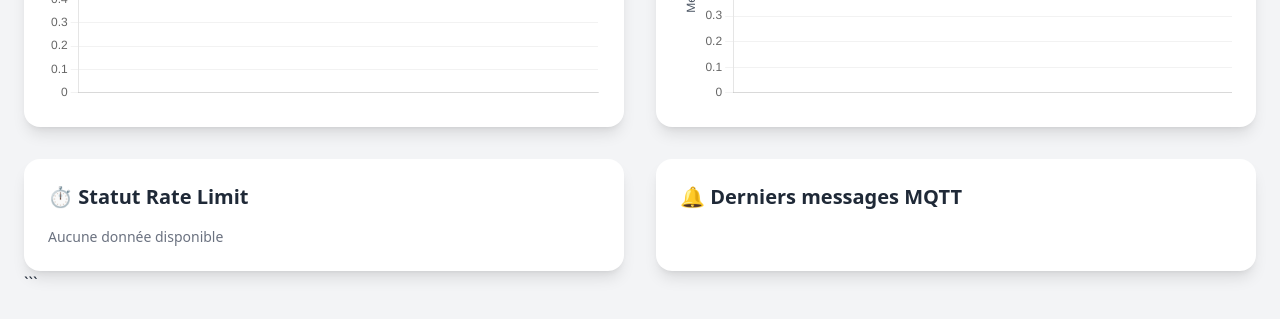
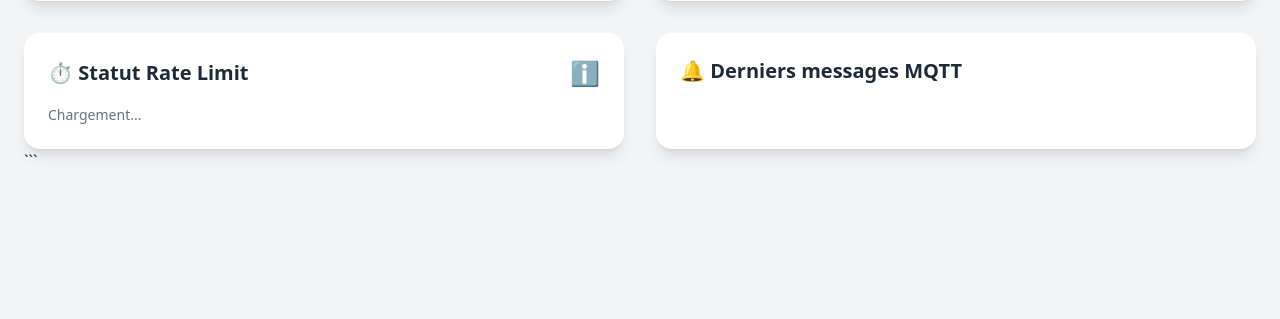
Before and after one commit to fasanicam/ferme-dashboard, a Flask app: page / in a window 1280 px wide. Shown: the part 493-812 px from the top of the page. After the commit the page ends 650 px from the top, so only its background shows below. Run offline with Flask 3, Linux system fonts and the light colour scheme; data that the repository does not hold is empty; some libraries are stand-ins or nearby versions.

Commit message:
feat: Add pedagogical rate limit explanation modal
- Replace native tooltip with custom modal
- Add info icon (ℹ️) button next to rate limit status
- Create detailed explanation with:
  - Simple definition for students
  - Clear rule: 1 save per 5 seconds per variable
  - Visual timeline example with ✓/✗ indicators
  - Color-coded sections (blue, green, orange, purple)
  - Explanation of what happens when publishing too fast
- Add showRateLimitInfo() and hideRateLimitInfo() functions
- Smooth fade-in/scale animation

```diff
--- a/templates/dashboard.html
+++ b/templates/dashboard.html
@@ -158,7 +158,14 @@
   <div class="mt-8 grid grid-cols-1 lg:grid-cols-2 gap-8">
     <!-- Rate Limit Status -->
     <div class="bg-white rounded-2xl shadow-lg p-6">
-      <h2 class="text-xl font-bold mb-4 text-gray-800">⏱️ Statut Rate Limit</h2>
+      <div class="flex items-center justify-between mb-4">
+        <h2 class="text-xl font-bold text-gray-800">⏱️ Statut Rate Limit</h2>
+        <button onclick="showRateLimitInfo()"
+          class="text-blue-600 hover:text-blue-800 text-2xl cursor-pointer transition-transform hover:scale-110"
+          title="Qu'est-ce que le rate limit ?">
+          ℹ️
+        </button>
+      </div>
       <div id="rate-limit-status" class="space-y-2 max-h-80 overflow-y-auto pr-2">
         <p class="text-gray-500 text-sm">Chargement...</p>
       </div>
@@ -178,6 +185,63 @@
           </div>
         </div>
         {% endfor %}
+      </div>
+    </div>
+  </div>
+
+  <!-- Rate Limit Info Modal -->
+  <div id="rateLimitInfoModal"
+    class="fixed inset-0 bg-black bg-opacity-50 flex items-center justify-center z-50 opacity-0 pointer-events-none transition-opacity duration-300">
+    <div
+      class="bg-white rounded-2xl shadow-2xl p-8 max-w-2xl mx-4 transform transition-transform duration-300 scale-95">
+      <div class="flex justify-between items-start mb-6">
+        <h2 class="text-2xl font-bold text-gray-800">⏱️ Qu'est-ce que le Rate Limit ?</h2>
+        <button onclick="hideRateLimitInfo()"
+          class="text-gray-500 hover:text-gray-700 text-3xl leading-none">&times;</button>
+      </div>
+
+      <div class="space-y-4 text-gray-700">
+        <div class="bg-blue-50 border-l-4 border-blue-500 p-4 rounded">
+          <p class="font-semibold text-blue-900 mb-2">📚 Définition simple :</p>
+          <p>Le <strong>rate limit</strong> est une protection qui limite la fréquence de sauvegarde des données dans la
+            base de données.</p>
+        </div>
+
+        <div class="bg-green-50 border-l-4 border-green-500 p-4 rounded">
+          <p class="font-semibold text-green-900 mb-2">✅ Règle actuelle :</p>
+          <p class="text-lg"><strong>Maximum 1 sauvegarde toutes les 5 secondes</strong> par variable</p>
+        </div>
+
+        <div class="bg-orange-50 border-l-4 border-orange-500 p-4 rounded">
+          <p class="font-semibold text-orange-900 mb-2">⚠️ Que se passe-t-il si je publie trop vite ?</p>
+          <ul class="list-disc list-inside space-y-1 mt-2">
+            <li>Le dashboard affiche toujours la nouvelle valeur en temps réel</li>
+            <li>Mais la base de données <strong>n'enregistre PAS</strong> si moins de 5 secondes se sont écoulées</li>
+            <li>Les messages trop fréquents sont <strong>ignorés</strong> pour protéger le système</li>
+          </ul>
+        </div>
+
+        <div class="bg-purple-50 border-l-4 border-purple-500 p-4 rounded">
+          <p class="font-semibold text-purple-900 mb-2">📊 Exemple concret :</p>
+          <div class="mt-2 font-mono text-sm bg-white p-3 rounded border">
+            <div class="text-green-600">✓ 12:00:00 → température = 20°C (sauvegardé)</div>
+            <div class="text-red-600">✗ 12:00:02 → température = 21°C (ignoré, trop tôt)</div>
+            <div class="text-red-600">✗ 12:00:04 → température = 22°C (ignoré, trop tôt)</div>
+            <div class="text-green-600">✓ 12:00:05 → température = 23°C (sauvegardé)</div>
+          </div>
+        </div>
+
+        <div class="bg-gray-50 p-4 rounded">
+          <p class="font-semibold text-gray-900 mb-2">💡 Pourquoi cette limite ?</p>
+          <p>Pour éviter de surcharger la base de données et garantir de bonnes performances pour tous les projets.</p>
+        </div>
+      </div>
+
+      <div class="mt-6 text-center">
+        <button onclick="hideRateLimitInfo()"
+          class="px-6 py-3 bg-blue-600 text-white rounded-lg hover:bg-blue-700 transition-colors font-semibold">
+          J'ai compris !
+        </button>
       </div>
     </div>
   </div>
@@ -223,16 +287,30 @@
       if (interval > 1) return Math.floor(interval) + " ans";
       interval = seconds / 2592000;
       if (interval > 1) return Math.floor(interval) + " mois";
-      interval = seconds / 604800;
-      if (interval > 1) return Math.floor(interval) + " semaines";
-      interval = seconds / 86400;
-      if (interval > 1) return Math.floor(interval) + " jours";
-      interval = seconds / 3600;
-      if (interval > 1) return Math.floor(interval) + " heures";
-      interval = seconds / 60;
-      if (interval > 1) return Math.floor(interval) + " minutes";
-      if (seconds < 10) return "quelques secondes";
-      return Math.floor(seconds) + " secondes";
+      function timeSince(timestamp) {
+        const now = new Date();
+        const past = new Date(timestamp);
+        const seconds = Math.floor((now - past) / 1000);
+        if (seconds < 60) return `il y a ${seconds}s`;
+        const minutes = Math.floor(seconds / 60);
+        if (minutes < 60) return `il y a ${minutes}min`;
+        const hours = Math.floor(minutes / 60);
+        return `il y a ${hours}h`;
+      }
+
+      // Rate Limit Info Modal
+      function showRateLimitInfo() {
+        const modal = document.getElementById('rateLimitInfoModal');
+        modal.classList.remove('opacity-0', 'pointer-events-none');
+        modal.querySelector('.bg-white').classList.remove('scale-95');
+        modal.querySelector('.bg-white').classList.add('scale-100');
+      }
+
+      function hideRateLimitInfo() {
+        const modal = document.getElementById('rateLimitInfoModal');
+        modal.classList.add('opacity-0', 'pointer-events-none');
+        modal.querySelector('.bg-white').classList.remove('scale-100');
+        modal.querySelector('.bg-white').classList.add('scale-95');
       }
 
       function updateTimestamps() {
```
Lines whose indentation alone changed are shown as unchanged.
